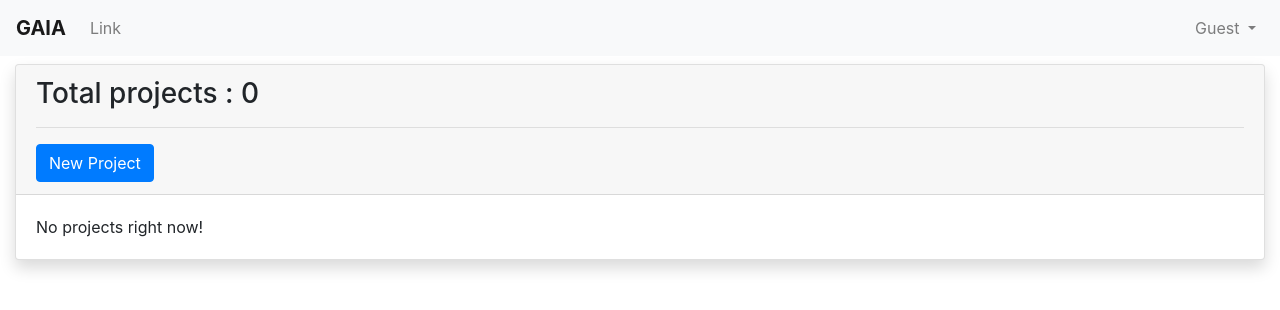
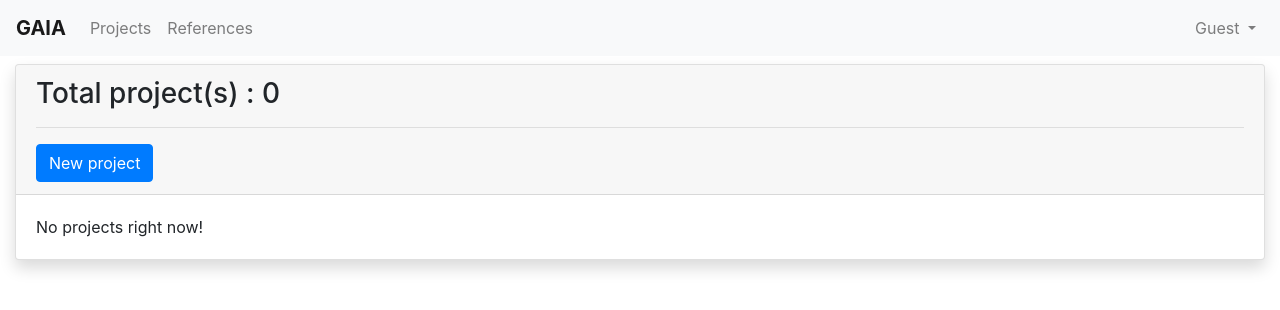
Before and after one commit to mohit4/Gaia, a Django app: page /project/all/ in a window 1280 px wide. Shown: the top 310 px of the page. Run offline with Django 3.2, Linux system fonts and the light colour scheme; data that the repository does not hold is empty.

Commit message:
Added Project and Reference list links to navbar

```diff
--- a/app/gaia/templates/navbar.html
+++ b/app/gaia/templates/navbar.html
@@ -7,7 +7,10 @@
     <div class="collapse navbar-collapse" id="navbarSupportedContent">
         <ul class="navbar-nav mr-auto">
             <li class="nav-item">
-                <a class="nav-link" href="#">Link</a>
+                <a class="nav-link" href="{% url 'project:project-list' %}">Projects</a>
+            </li>
+            <li class="nav-item">
+                <a class="nav-link" href="{% url 'project:reference-list' %}">References</a>
             </li>
         </ul>
         <ul class="navbar-nav ml-auto">
--- a/app/gaia/templates/project/project_list.html
+++ b/app/gaia/templates/project/project_list.html
@@ -8,9 +8,9 @@
 
 <div class="card shadow mb-5 bg-white rounded">
   <div class="card-header">
-    <h3>Total projects : {{ projects.count }}</h3>
+    <h3>Total project(s) : {{ projects.count }}</h3>
     <hr>
-    <a href="{% url 'project:project-create' %}" class="btn btn-primary">New Project</a>
+    <a href="{% url 'project:project-create' %}" class="btn btn-primary">New project</a>
   </div>
   <div class="card-body">
     <div class="list-group">
```
